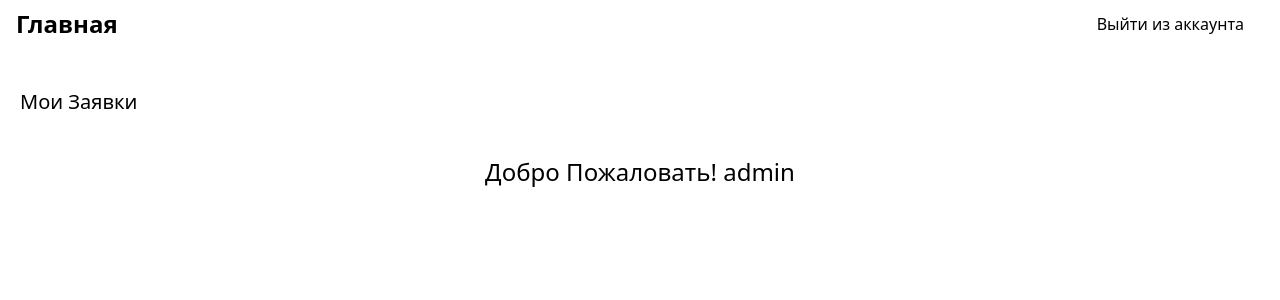
After one commit to smval18/django-2.1, a Django app: page /accounts/profile/ in a window 1280 px wide. The commit adds this page. Shown: the top 300 px of the page. Run offline with Django 4.2, Linux system fonts and the light colour scheme; a user stored in the database is signed in; some libraries are stand-ins or nearby versions.

Commit message:
'страница_авторизованного_пользователя'

```diff
--- a/project/catalog/templates/base_generic.html
+++ b/project/catalog/templates/base_generic.html
@@ -14,13 +14,34 @@
     <div class="">
         <footer class="flex justify-between items-center px-4 py-2">
             <a class="text-2xl text-black-600 font-bold" href="{% url 'index' %}">Главная</a>
+
             <div class="">
+                {% if user.is_authenticated %}
+
+                <a type="button" class="text-black font-medium  text-m px-5"
+                    href="#">Выйти из аккаунта</a>
+
+
+
+                {% else %}
+
                 <a type="button" class="text-black font-medium rounded-lg text-sm px-5 py-2.5"
                     href="{% url 'login' %}">Авторизоваться</a>
                 <a type="button" class="text-black font-medium rounded-lg text-sm px-5 py-2.5"
                     href="{% url 'register' %}">Регистрация</a>
+                {% endif %}
             </div>
         </footer>
+        <div class="text-xl py-10 px-5">
+                {% if user.is_authenticated %}
+                    <a class="text-black " href="#">Мои Заявки</a><br>
+
+                {% endif %}
+
+                {% block header %}
+
+                {% endblock header %}
+            </div>
         <main class="flex-1 px-4">
             {% block main %}
             {% endblock main %}
--- /dev/null
+++ b/project/catalog/templates/registration/profile.html
@@ -0,0 +1,11 @@
+{% extends "base_generic.html" %}
+
+{% block main %}
+
+<div class="space-y-4">
+    <h1 class="text-center forn-bold text-2xl">Добро Пожаловать!  {{ user.username }}</h1>
+
+
+</div>
+
+{% endblock main %}
--- a/project/catalog/urls.py
+++ b/project/catalog/urls.py
@@ -6,6 +6,7 @@ from . import views
 urlpatterns = [
     path('catalog/', views.IndexView.as_view(), name='index'),
     path('accounts/register/', views.RegisterView.as_view(), name='register'),
+    path('accounts/profile/', views.ProfileView.as_view(), name='profile'),
 
 
 
--- a/project/catalog/views.py
+++ b/project/catalog/views.py
@@ -4,7 +4,7 @@ from django.contrib.auth.models import User
 from django.urls import reverse_lazy
 from . import models
 from . import forms
-
+from django.contrib.auth import mixins
 
 class IndexView(generic.View):
     def get(self, request):
@@ -26,3 +26,11 @@ class RegisterView(generic.CreateView):
     form_class = forms.RegisterForm
     template_name = 'registration/register.html'
     success_url = reverse_lazy('login')
+
+class ProfileView(mixins.LoginRequiredMixin, generic.DetailView):
+    model = User
+    template_name = 'registration/profile.html'
+    context_object_name = 'user'
+
+    def get_object(self, queryset=None):
+        return self.request.user
```
Also changed, not shown: project/db.sqlite3.
